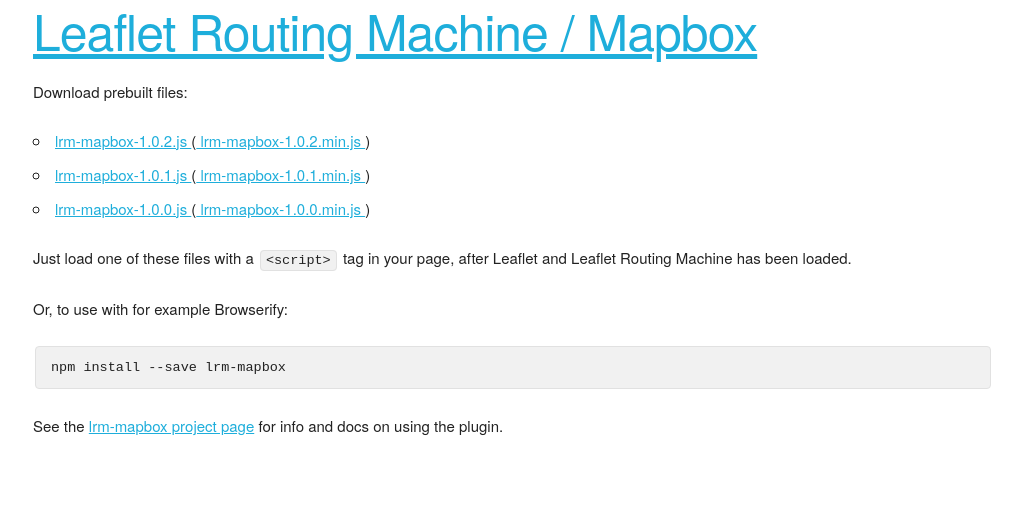
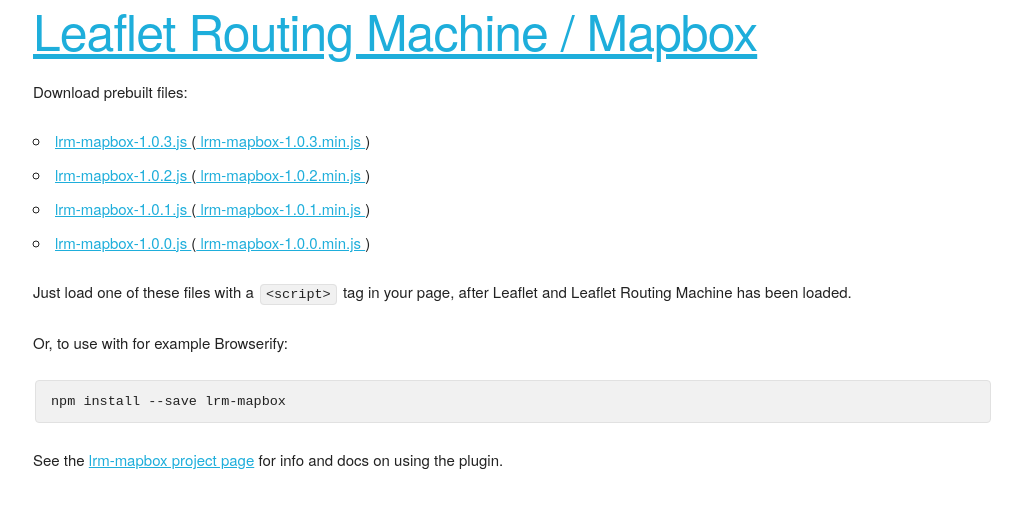
Before and after one commit to perliedman/lrm-mapbox, a Jekyll site: the page built from download/index.md, in a window 1280 px wide. Shown: the top 509 px of the page, without its empty margins (127-1149 px from the left). Built offline with Jekyll 4.4.1, drawn with Linux system fonts in a browser that asks for light colours; Markdown is read by kramdown in place of the engine named in the settings; some of the changed lines change nothing that is shown.

Commit message:
Dist files 1.0.3

```diff
--- a/_data/versions.yml
+++ b/_data/versions.yml
@@ -3,3 +3,5 @@
 - version: 1.0.1
 
 - version: 1.0.2
+
+- version: 1.0.3
--- /dev/null
+++ b/dist/lrm-mapbox-1.0.3.js
@@ -0,0 +1,434 @@
+(function e(t,n,r){function s(o,u){if(!n[o]){if(!t[o]){var a=typeof require=="function"&&require;if(!u&&a)return a(o,!0);if(i)return i(o,!0);var f=new Error("Cannot find module '"+o+"'");throw f.code="MODULE_NOT_FOUND",f}var l=n[o]={exports:{}};t[o][0].call(l.exports,function(e){var n=t[o][1][e];return s(n?n:e)},l,l.exports,e,t,n,r)}return n[o].exports}var i=typeof require=="function"&&require;for(var o=0;o<r.length;o++)s(r[o]);return s})({1:[function(require,module,exports){
+function corslite(url, callback, cors) {
+    var sent = false;
+
+    if (typeof window.XMLHttpRequest === 'undefined') {
+        return callback(Error('Browser not supported'));
+    }
+
+    if (typeof cors === 'undefined') {
+        var m = url.match(/^\s*https?:\/\/[^\/]*/);
+        cors = m && (m[0] !== location.protocol + '//' + location.domain +
+                (location.port ? ':' + location.port : ''));
+    }
+
+    var x = new window.XMLHttpRequest();
+
+    function isSuccessful(status) {
+        return status >= 200 && status < 300 || status === 304;
+    }
+
+    if (cors && !('withCredentials' in x)) {
+        // IE8-9
+        x = new window.XDomainRequest();
+
+        // Ensure callback is never called synchronously, i.e., before
+        // x.send() returns (this has been observed in the wild).
+        // See https://github.com/mapbox/mapbox.js/issues/472
+        var original = callback;
+        callback = function() {
+            if (sent) {
+                original.apply(this, arguments);
+            } else {
+                var that = this, args = arguments;
+                setTimeout(function() {
+                    original.apply(that, args);
+                }, 0);
+            }
+        }
+    }
+
+    function loaded() {
+        if (
+            // XDomainRequest
+            x.status === undefined ||
+            // modern browsers
+            isSuccessful(x.status)) callback.call(x, null, x);
+        else callback.call(x, x, null);
+    }
+
+    // Both `onreadystatechange` and `onload` can fire. `onreadystatechange`
+    // has [been supported for longer](http://stackoverflow.com/a/9181508/229001).
+    if ('onload' in x) {
+        x.onload = loaded;
+    } else {
+        x.onreadystatechange = function readystate() {
+            if (x.readyState === 4) {
+                loaded();
+            }
+        };
+    }
+
+    // Call the callback with the XMLHttpRequest object as an error and prevent
+    // it from ever being called again by reassigning it to `noop`
+    x.onerror = function error(evt) {
+        // XDomainRequest provides no evt parameter
+        callback.call(this, evt || true, null);
+        callback = function() { };
+    };
+
+    // IE9 must have onprogress be set to a unique function.
+    x.onprogress = function() { };
+
+    x.ontimeout = function(evt) {
+        callback.call(this, evt, null);
+        callback = function() { };
+    };
+
+    x.onabort = function(evt) {
+        callback.call(this, evt, null);
+        callback = function() { };
+    };
+
+    // GET is the only supported HTTP Verb by XDomainRequest and is the
+    // only one supported here.
+    x.open('GET', url, true);
+
+    // Send the request. Sending data is not supported.
+    x.send(null);
+    sent = true;
+
+    return x;
+}
+
+if (typeof module !== 'undefined') module.exports = corslite;
+
+},{}],2:[function(require,module,exports){
+var polyline = {};
+
+// Based off of [the offical Google document](https://developers.google.com/maps/documentation/utilities/polylinealgorithm)
+//
+// Some parts from [this implementation](http://facstaff.unca.edu/mcmcclur/GoogleMaps/EncodePolyline/PolylineEncoder.js)
+// by [Mark McClure](http://facstaff.unca.edu/mcmcclur/)
+
+function encode(coordinate, factor) {
+    coordinate = Math.round(coordinate * factor);
+    coordinate <<= 1;
+    if (coordinate < 0) {
+        coordinate = ~coordinate;
+    }
+    var output = '';
+    while (coordinate >= 0x20) {
+        output += String.fromCharCode((0x20 | (coordinate & 0x1f)) + 63);
+        coordinate >>= 5;
+    }
+    output += String.fromCharCode(coordinate + 63);
+    return output;
+}
+
+// This is adapted from the implementation in Project-OSRM
+// https://github.com/DennisOSRM/Project-OSRM-Web/blob/master/WebContent/routing/OSRM.RoutingGeometry.js
+polyline.decode = function(str, precision) {
+    var index = 0,
+        lat = 0,
+        lng = 0,
+        coordinates = [],
+        shift = 0,
+        result = 0,
+        byte = null,
+        latitude_change,
+        longitude_change,
+        factor = Math.pow(10, precision || 5);
+
+    // Coordinates have variable length when encoded, so just keep
+    // track of whether we've hit the end of the string. In each
+    // loop iteration, a single coordinate is decoded.
+    while (index < str.length) {
+
+        // Reset shift, result, and byte
+        byte = null;
+        shift = 0;
+        result = 0;
+
+        do {
+            byte = str.charCodeAt(index++) - 63;
+            result |= (byte & 0x1f) << shift;
+            shift += 5;
+        } while (byte >= 0x20);
+
+        latitude_change = ((result & 1) ? ~(result >> 1) : (result >> 1));
+
+        shift = result = 0;
+
+        do {
+            byte = str.charCodeAt(index++) - 63;
+            result |= (byte & 0x1f) << shift;
+            shift += 5;
+        } while (byte >= 0x20);
+
+        longitude_change = ((result & 1) ? ~(result >> 1) : (result >> 1));
+
+        lat += latitude_change;
+        lng += longitude_change;
+
+        coordinates.push([lat / factor, lng / factor]);
+    }
+
+    return coordinates;
+};
+
+polyline.encode = function(coordinates, precision) {
+    if (!coordinates.length) return '';
+
+    var factor = Math.pow(10, precision || 5),
+        output = encode(coordinates[0][0], factor) + encode(coordinates[0][1], factor);
+
+    for (var i = 1; i < coordinates.length; i++) {
+        var a = coordinates[i], b = coordinates[i - 1];
+        output += encode(a[0] - b[0], factor);
+        output += encode(a[1] - b[1], factor);
+    }
+
+    return output;
+};
+
+if (typeof module !== undefined) module.exports = polyline;
+
+},{}],3:[function(require,module,exports){
+(function (global){
+(function() {
+	'use strict';
+
+	var L = (typeof window !== "undefined" ? window['L'] : typeof global !== "undefined" ? global['L'] : null);
+	var corslite = require('corslite');
+	var polyline = require('polyline');
+
+	L.Routing = L.Routing || {};
+
+	L.Routing.Mapbox = L.Class.extend({
+		options: {
+			serviceUrl: 'https://api.tiles.mapbox.com/v4/directions/',
+			timeout: 30 * 1000,
+			profile: 'mapbox.driving'
+		},
+
+		initialize: function(accessToken, options) {
+			L.Util.setOptions(this, options);
+			this._accessToken = accessToken;
+		},
+
+		route: function(waypoints, callback, context, options) {
+			var timedOut = false,
+				wps = [],
+				url,
+				timer,
+				wp,
+				i;
+
+			options = options || {};
+			url = this.buildRouteUrl(waypoints, options);
+
+			timer = setTimeout(function() {
+								timedOut = true;
+								callback.call(context || callback, {
+									status: -1,
+									message: 'OSRM request timed out.'
+								});
+							}, this.options.timeout);
+
+			// Create a copy of the waypoints, since they
+			// might otherwise be asynchronously modified while
+			// the request is being processed.
+			for (i = 0; i < waypoints.length; i++) {
+				wp = waypoints[i];
+				wps.push({
+					latLng: wp.latLng,
+					name: wp.name,
+					options: wp.options
+				});
+			}
+
+			corslite(url, L.bind(function(err, resp) {
+				var data;
+
+				clearTimeout(timer);
+				if (!timedOut) {
+					data = resp && resp.responseText ? JSON.parse(resp.responseText) : {};
+					if (!err && !data.hasOwnProperty('error')) {
+						this._routeDone(data, wps, callback, context);
+					} else {
+						callback.call(context || callback, {
+							status: -1,
+							message: 'HTTP request failed: ' + (err || data.error)
+						});
+					}
+				}
+			}, this), true);
+
+			return this;
+		},
+
+		_routeDone: function(response, inputWaypoints, callback, context) {
+			var alts = [],
+				route,
+				coordinates,
+			    actualWaypoints,
+			    indices,
+			    i;
+
+			context = context || callback;
+
+			actualWaypoints = this._toWaypoints(inputWaypoints,
+				[response.origin].concat(response.waypoints).concat([response.destination]));
+
+			for (i = 0; i < response.routes.length; i++) {
+				route = response.routes[i];
+				coordinates = polyline.decode(route.geometry, 6);
+				indices = this._mapWaypointIndices(actualWaypoints, route.steps, coordinates);
+				alts.push({
+					name: route.summary,
+					coordinates: coordinates,
+					instructions: this._convertInstructions(route.steps, indices.stepIndices),
+					summary: this._convertSummary(route),
+					inputWaypoints: inputWaypoints,
+					waypoints: actualWaypoints,
+					waypointIndices: indices.waypointIndices
+				});
+			}
+
+			callback.call(context, undefined, alts);
+		},
+
+		_toWaypoints: function(inputWaypoints, vias) {
+			var wps = [],
+			    i,
+			    c;
+			for (i = 0; i < vias.length; i++) {
+				c = vias[i].geometry.coordinates;
+				wps.push({
+					latLng: L.latLng(c[1], c[0]),
+					name: vias[i].properties.name,
+					options: inputWaypoints[i].options
+				});
+			}
+
+			return wps;
+		},
+
+		buildRouteUrl: function(waypoints, options) {
+			var locs = [],
+			    computeInstructions,
+			    computeAlternative,
+			    locationKey;
+
+			for (var i = 0; i < waypoints.length; i++) {
+				locationKey = this._locationKey(waypoints[i].latLng);
+				locs.push((i ? ';' : '') + locationKey);
+			}
+
+			computeAlternative = computeInstructions =
+				!(options && options.geometryOnly);
+
+			return this.options.serviceUrl + this.options.profile + '/' + locs + '.json?' +
+				'instructions=' + computeInstructions + '&' +
+				'alternatives=' + computeAlternative + '&' +
+				'geometry=polyline&access_token=' + this._accessToken;
+		},
+
+		_locationKey: function(location) {
+			return location.lng + ',' + location.lat;
+		},
+
+		_convertSummary: function(route) {
+			return {
+				totalDistance: route.distance,
+				totalTime: route.duration
+			};
+		},
+
+		_convertInstructions: function(steps, stepIndices) {
+			var result = [],
+			    i,
+			    step,
+			    type;
+
+			for (i = 0; i < steps.length; i++) {
+				step = steps[i];
+				type = this._drivingDirectionType(step.maneuver);
+				if (type) {
+					result.push({
+						type: type,
+						distance: step.distance || 0,
+						time: step.duration || 0,
+						road: step.way_name,
+						direction: step.direction,
+						index: stepIndices[i]
+					});
+				}
+			}
+
+			return result;
+		},
+
+		_drivingDirectionType: function(maneuver) {
+			switch (maneuver.type) {
+			case 'continue':
+				return 'Straight';
+			case 'bear right':
+				return 'SlightRight';
+			case 'turn right':
+				return 'Right';
+			case 'sharp right':
+				return 'SharpRight';
+			case 'u-turn':
+				return 'TurnAround';
+			case 'sharp left':
+				return 'SharpLeft';
+			case 'turn left':
+				return 'Left';
+			case 'bear left':
+				return 'SlightLeft';
+			case 'waypoint':
+				return 'WaypointReached';
+			case 'depart':
+				return 'Straight';
+			case 'enter roundabout':
+				return 'Roundabout';
+			case 'arrive':
+				return 'DestinationReached';
+			default:
+				return null;
+			}
+		},
+
+		_mapWaypointIndices: function(waypoints, instructions, coordinates) {
+			var wpIndices = [],
+				stepIndices = [],
+				wpIndex = 0,
+				stepIndex = 0,
+				wp = waypoints[wpIndex],
+				stepCoord = instructions[stepIndex].maneuver.location.coordinates,
+			    i,
+			    c;
+
+			for (i = 0; i < coordinates.length; i++) {
+				c = coordinates[i];
+				if (Math.abs(c[0] - wp.latLng.lat) < 1e-5 &&
+					Math.abs(c[1] - wp.latLng.lng) < 1e-5) {
+					wpIndices.push(i);
+					wp = waypoints[++wpIndex];
+				}
+				if (stepCoord && Math.abs(c[0] - stepCoord[1]) < 1e-5 &&
+					Math.abs(c[1] - stepCoord[0]) < 1e-5) {
+					stepIndices.push(i);
+					stepIndex++;
+					stepCoord = instructions[stepIndex] && instructions[stepIndex].maneuver.location.coordinates;
+				}
+			}
+
+			return {
+				waypointIndices: wpIndices,
+				stepIndices: stepIndices
+			};
+		}
+	});
+
+	L.Routing.mapbox = function(accessToken, options) {
+		return new L.Routing.Mapbox(accessToken, options);
+	};
+
+	module.exports = L.Routing.Mapbox;
+})();
+
+}).call(this,typeof global !== "undefined" ? global : typeof self !== "undefined" ? self : typeof window !== "undefined" ? window : {})
+},{"corslite":1,"polyline":2}]},{},[3]);
```
Also changed, not shown: dist/lrm-mapbox-1.0.3.min.js (added).
